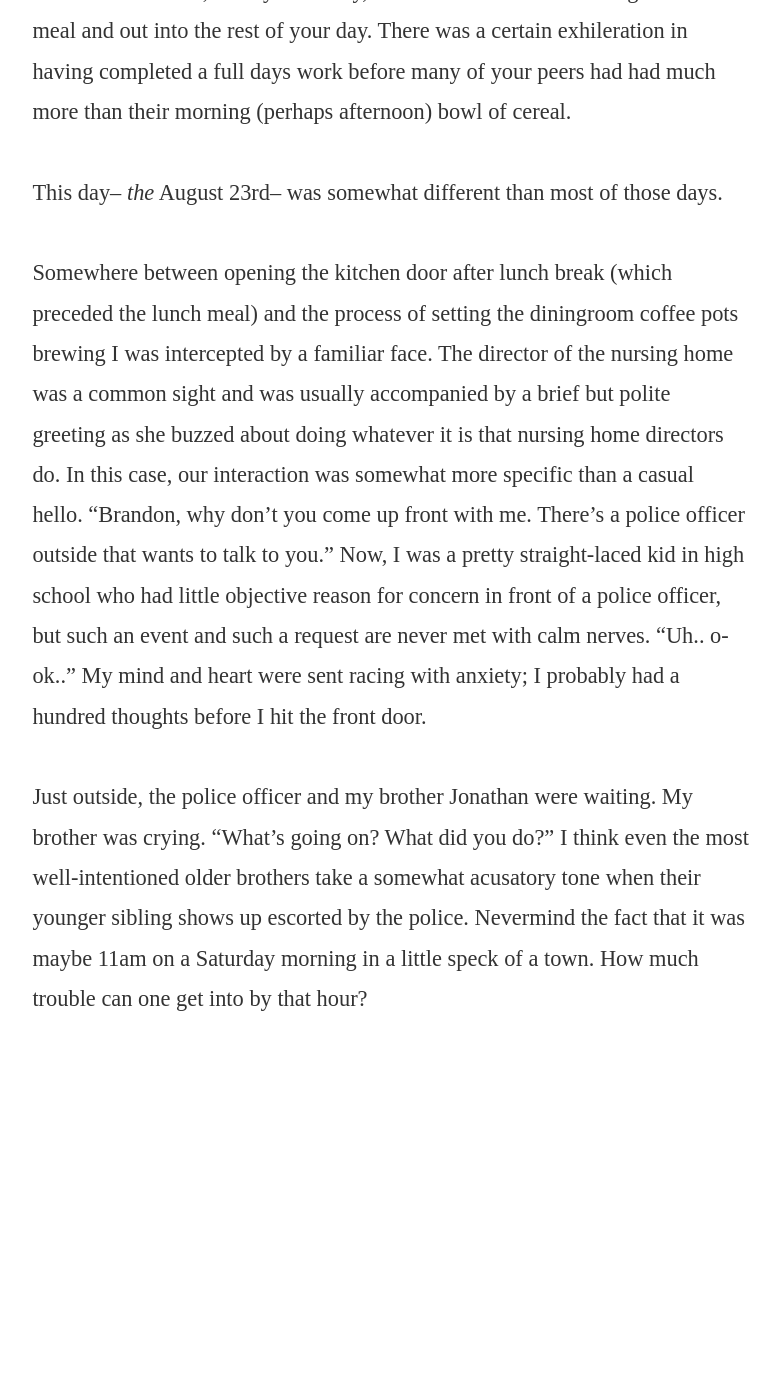
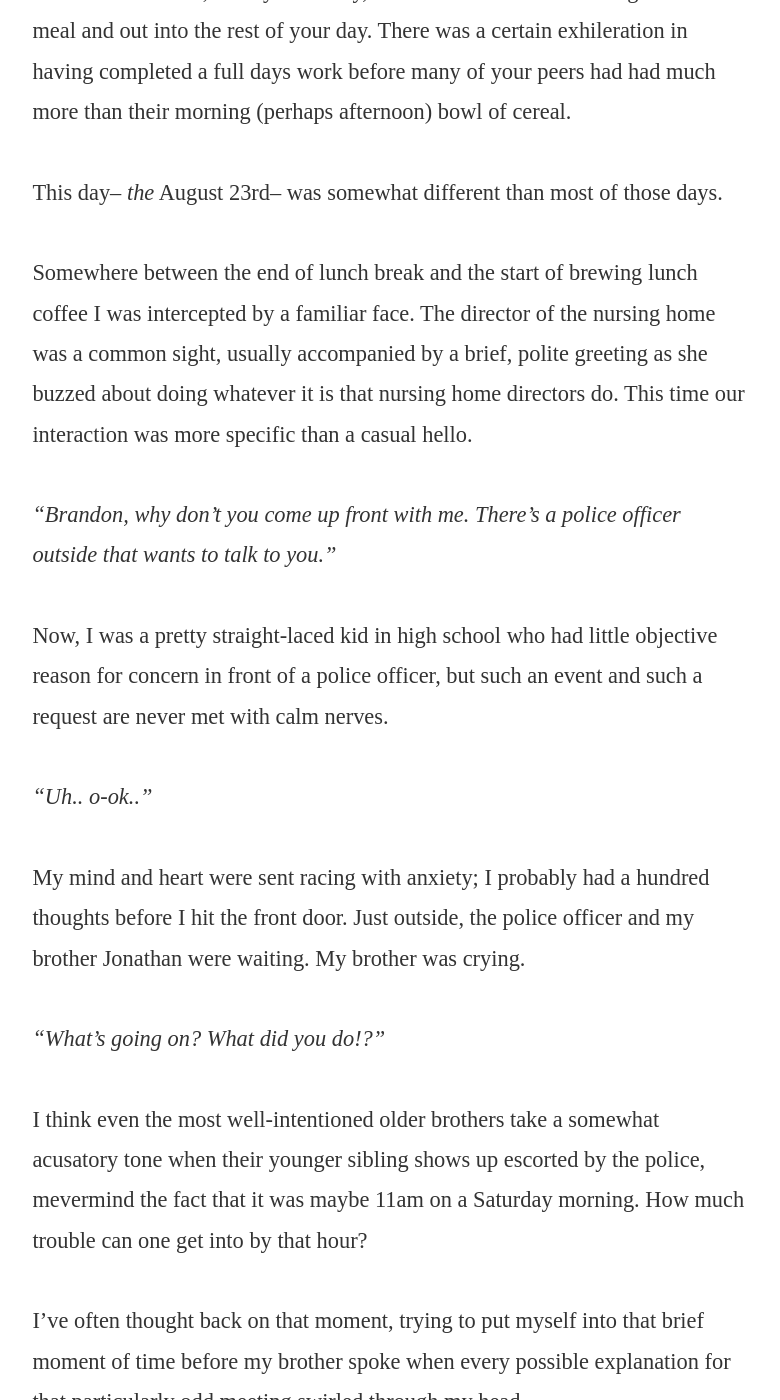
Before and after one commit to feilb/feilb.github.io, a Jekyll site: the page built from _posts/2013-08-23-just-another-day.markdown, in a window 1280 px wide and 1400 px high, scrolled down 1420 px. Shown: the whole window, without its empty margins (350-1130 px from the left). Built offline with Jekyll 4.4.1, drawn with Linux system fonts in a browser that asks for light colours; nearby versions of some CDN libraries; before the commit the page ends 2480 px from its top, so only the background shows below that; some of the changed text lies outside the part shown.

Commit message:
Updated 2013-08-23-just-another-day.markdown

```diff
--- a/_posts/2013-08-23-just-another-day.markdown
+++ b/_posts/2013-08-23-just-another-day.markdown
@@ -16,6 +16,22 @@ Apart from the ungodly hour of waking, _the_ August 23rd (the only such date tha
 
 This day-- _the_ August 23rd-- was somewhat different than most of those days.
 
-Somewhere between opening the kitchen door after lunch break (which preceded the lunch meal) and the process of setting the diningroom coffee pots brewing I was intercepted by a familiar face. The director of the nursing home was a common sight and was usually accompanied by a brief but polite greeting as she buzzed about doing whatever it is that nursing home directors do. In this case, our interaction was somewhat more specific than a casual hello. "Brandon, why don't you come up front with me. There's a police officer outside that wants to talk to you." Now, I was a pretty straight-laced kid in high school who had little objective reason for concern in front of a police officer, but such an event and such a request are never met with calm nerves. "Uh.. o-ok.." My mind and heart were sent racing with anxiety; I probably had a hundred thoughts before I hit the front door.
+Somewhere between the end of lunch break and the start of brewing lunch coffee I was intercepted by a familiar face. The director of the nursing home was a common sight, usually accompanied by a brief, polite greeting as she buzzed about doing whatever it is that nursing home directors do. This time our interaction was more specific than a casual hello.
 
-Just outside, the police officer and my brother Jonathan were waiting. My brother was crying. "What's going on? What did you do?" I think even the most well-intentioned older brothers take a somewhat acusatory tone when their younger sibling shows up escorted by the police. Nevermind the fact that it was maybe 11am on a Saturday morning in a little speck of a town. How much trouble can one get into by that hour?
+_"Brandon, why don't you come up front with me. There's a police officer outside that wants to talk to you."_
+
+Now, I was a pretty straight-laced kid in high school who had little objective reason for concern in front of a police officer, but such an event and such a request are never met with calm nerves.
+
+_"Uh.. o-ok.."_
+
+My mind and heart were sent racing with anxiety; I probably had a hundred thoughts before I hit the front door. Just outside, the police officer and my brother Jonathan were waiting. My brother was crying.
+
+_"What's going on? What did you do!?"_
+
+I think even the most well-intentioned older brothers take a somewhat acusatory tone when their younger sibling shows up escorted by the police, mevermind the fact that it was maybe 11am on a Saturday morning. How much trouble can one get into by that hour?
+
+I've often thought back on that moment, trying to put myself into that brief moment of time before my brother spoke when every possible explanation for that particularly odd meeting swirled through my head.
+
+_"I-I uh.. I don't know how to tell you this, but--"_
+
+Jonathan spoke in the vaccilatory
```
